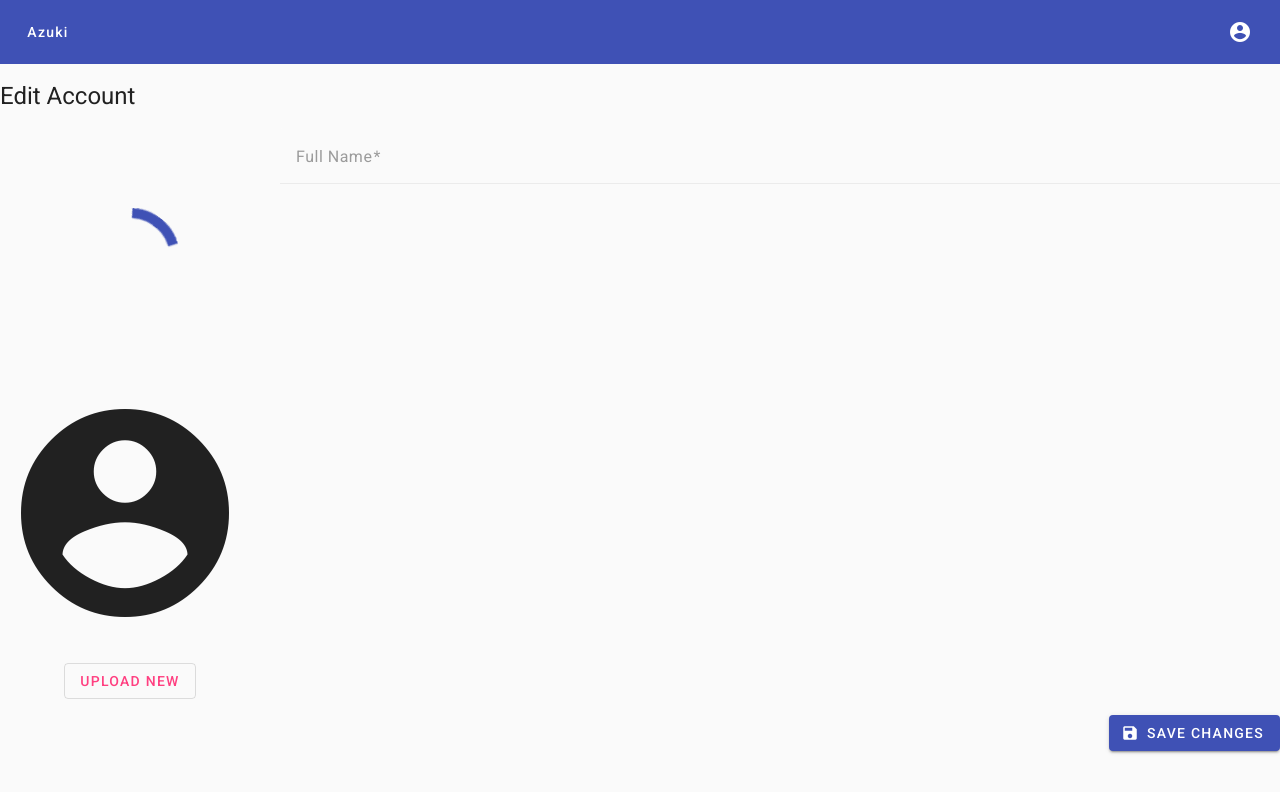
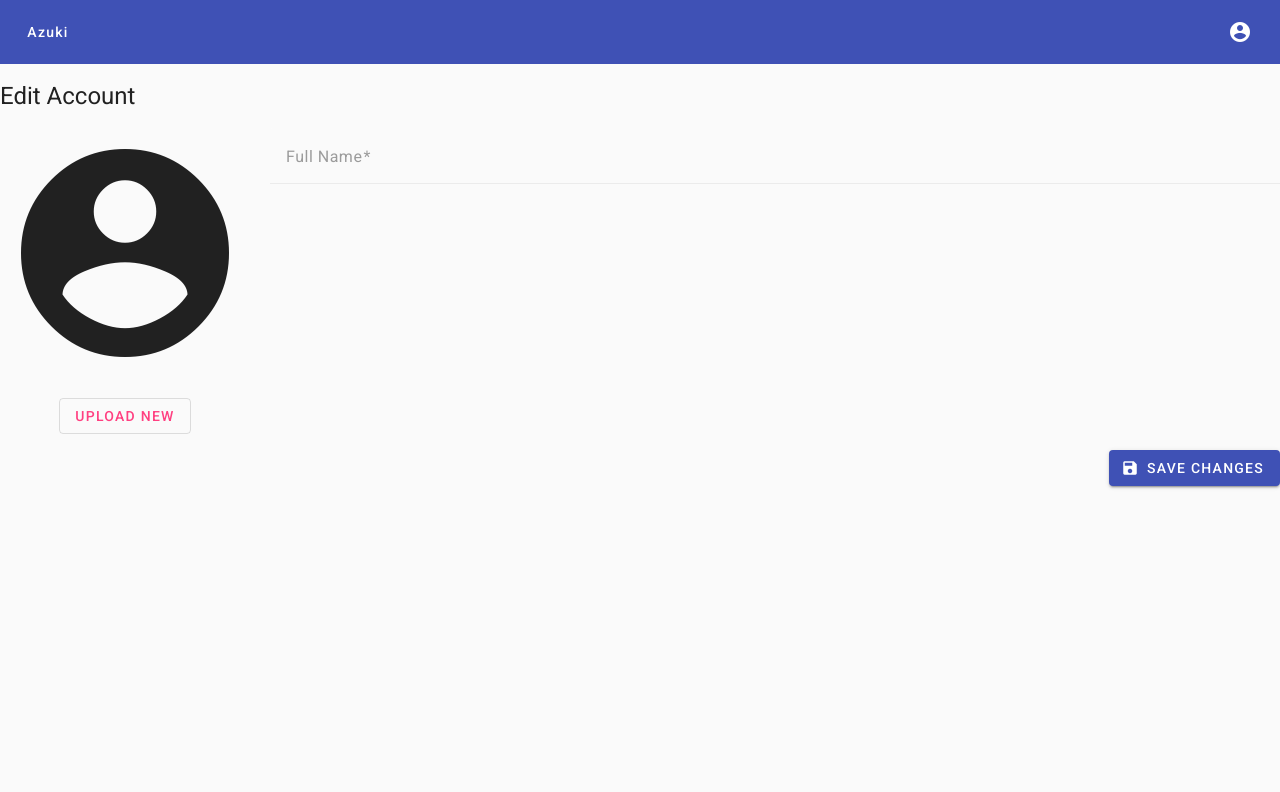
Before and after one commit to Kombuchelada/azuki, an Angular app: page /account/edit in a window 1280 px wide. Shown: the top 792 px of the page. Built offline with nearby package versions, Linux system fonts and the light colour scheme.

Commit message:
avatar editing works but the interface isn't properly responding. I need to rework it to be more reactive to the state.

```diff
--- a/src/app/image-upload/image-upload.component.html
+++ b/src/app/image-upload/image-upload.component.html
@@ -1,10 +1,9 @@
 <div class="flex flex-col gap-5 items-center">
-  <div>
-    <mat-spinner class="spinner-margin"></mat-spinner>
+  <div class="flex justify-around items-center content-center image-icon-size">
     @if(!imageExists()){
     <mat-icon class="image-icon-size">account_circle</mat-icon>
     } @else if(loading()) {
-    <mat-spinner class="spinner-margin"></mat-spinner>
+    <mat-spinner></mat-spinner>
     }
     <img
       #filePreview
--- a/src/app/image-upload/image-upload.component.ts
+++ b/src/app/image-upload/image-upload.component.ts
@@ -31,7 +31,7 @@ import { MatProgressSpinnerModule } from '@angular/material/progress-spinner';
     MatProgressSpinnerModule,
   ],
   templateUrl: './image-upload.component.html',
-  styles: `.image-icon-size {
+  styles: `.image-icon-size, mat-icon.image-icon-size {
     height: 250px;
     width: 250px;
     font-size: 250px;
```
